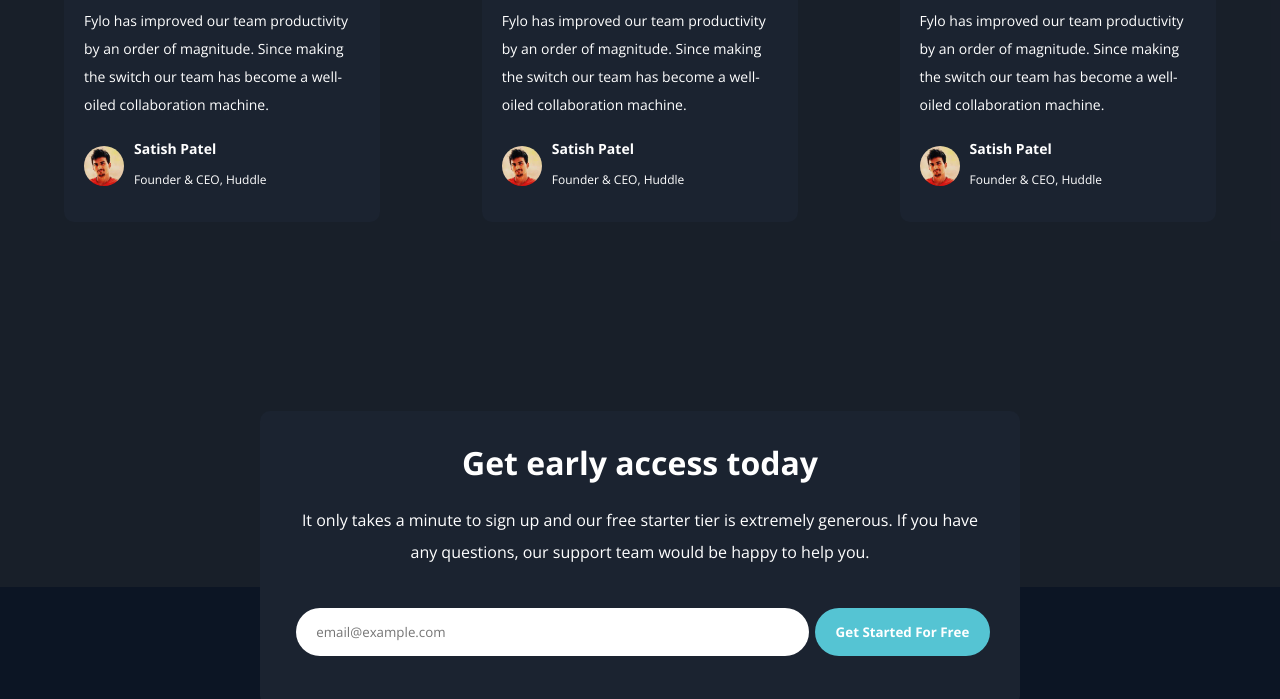
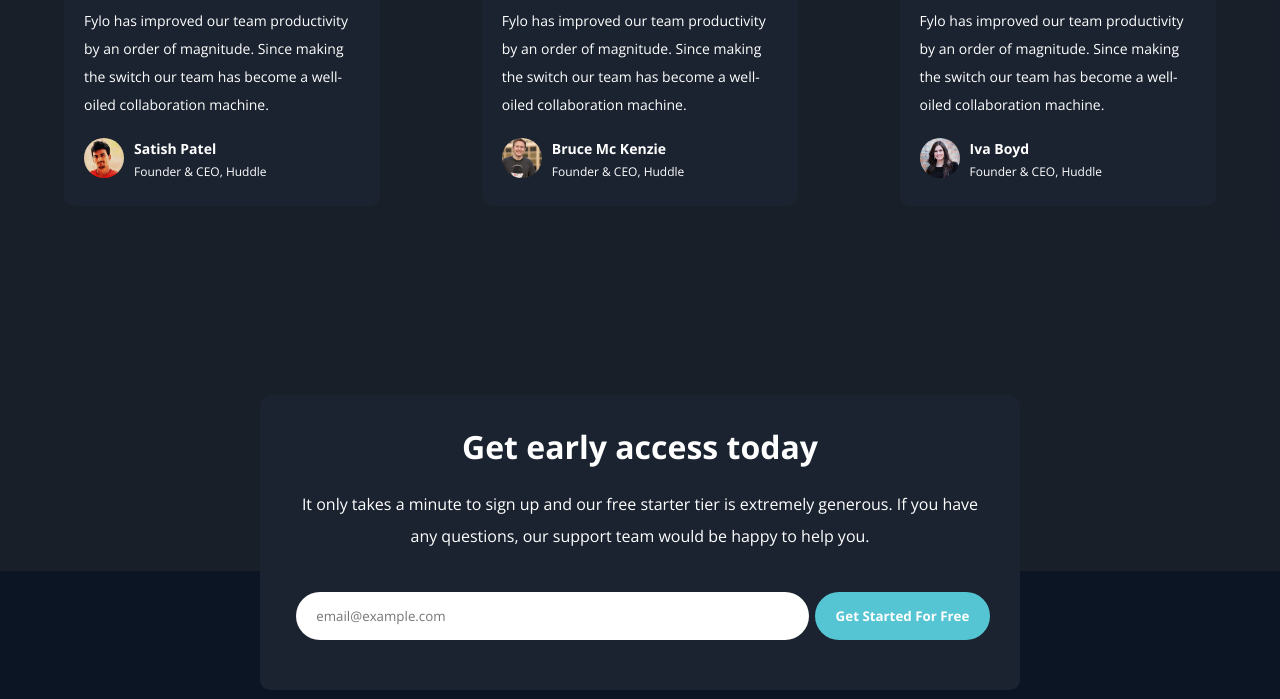
Before and after one commit to Engrloverboy/Flyo-Dark, a plain HTML site: page index.html in a window 1280 px wide. Shown: the part 2300-2999 px from the top of the page. Drawn offline with nearby package versions, Linux system fonts and the light colour scheme.

Commit message:
edit profile pics

```diff
--- a/asset/css/style.css
+++ b/asset/css/style.css
@@ -169,11 +169,11 @@ nav ul li {
 }
 .wrap-profile .profile-name h4 {
   font-size: 14px;
-  margin: 10px 0;
+  margin: 10px 0 0;
 }
 .wrap-profile .profile-name p {
   font-size: 12px;
-  margin: 10px 0;
+  margin: 2px 0;
 }
 .get-started {
   max-width: 700px;
--- a/index.html
+++ b/index.html
@@ -196,12 +196,12 @@
 
           <div class="profile-details">
             <img
-              src="./asset/images/fylo-dark-theme-landing-page-master/images/profile-1.jpg"
+              src="./asset/images/fylo-dark-theme-landing-page-master/images/profile-2.jpg"
               alt=""
             />
 
             <div class="profile-name">
-              <h4>Satish Patel</h4>
+              <h4>Bruce Mc Kenzie</h4>
 
               <p>Founder & CEO, Huddle</p>
             </div>
@@ -217,13 +217,12 @@
 
           <div class="profile-details">
             <img
-              src="./asset/images/fylo-dark-theme-landing-page-master/images/profile-1.jpg"
+              src="./asset/images/fylo-dark-theme-landing-page-master/images/profile-3.jpg"
               alt=""
             />
 
             <div class="profile-name">
-              <h4>Satish Patel</h4>
-
+              <h4>Iva Boyd</h4>
               <p>Founder & CEO, Huddle</p>
             </div>
           </div>
```
Also changed, not shown: 2 other files.
